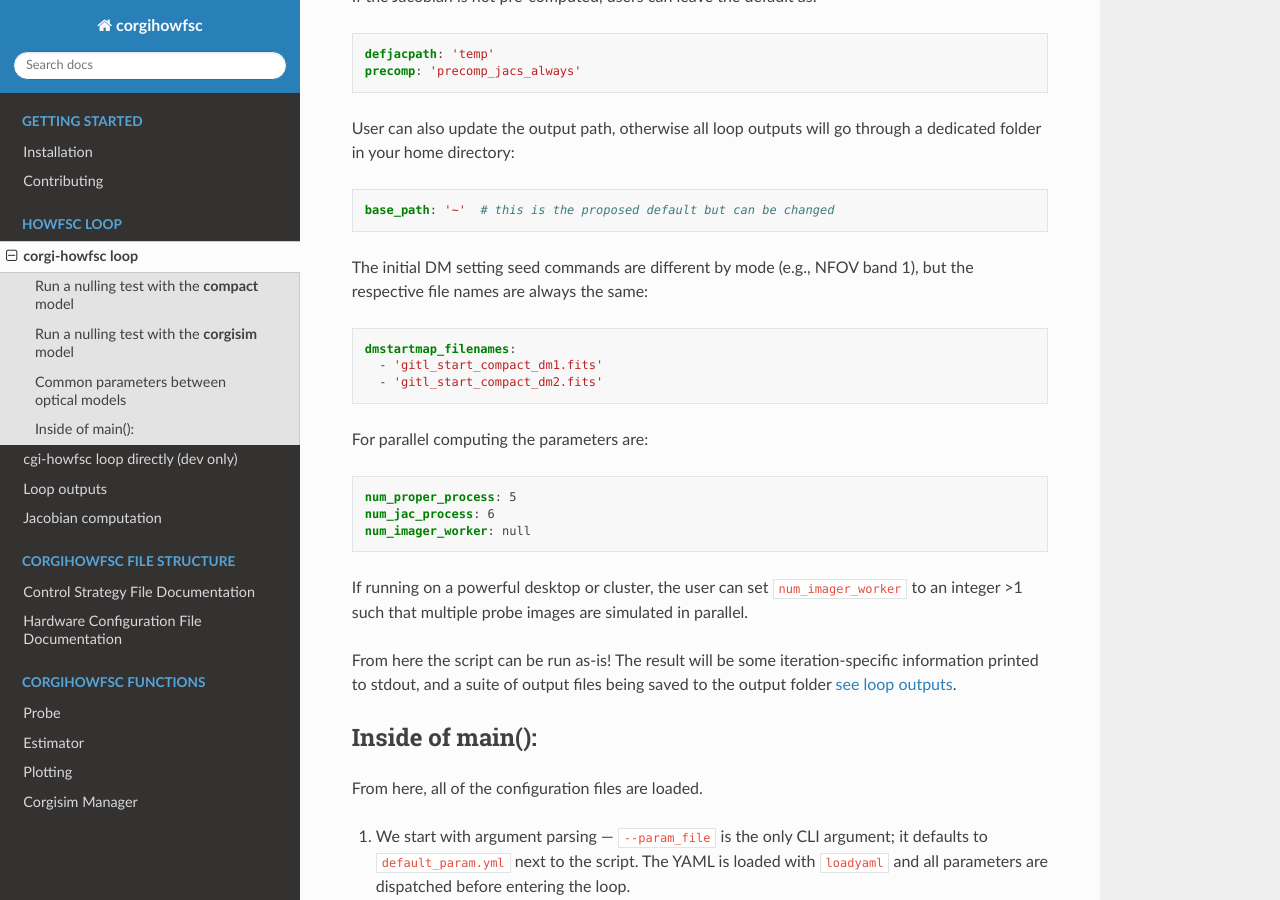
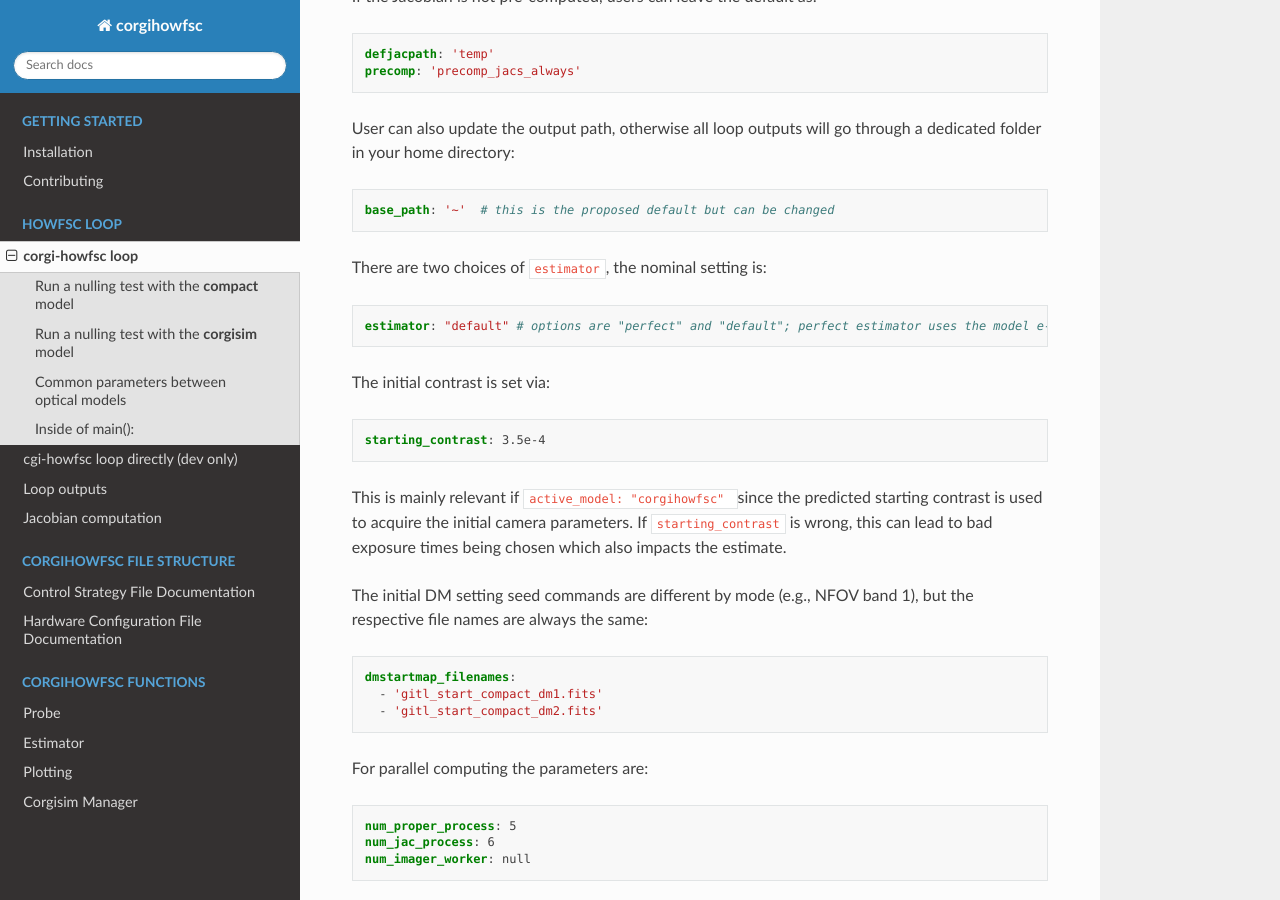
Before and after one commit to roman-corgi/corgihowfsc, a Sphinx documentation site: the page built from docs/source/gitl_corgi_howfsc.md, in a window 1280 px wide and 900 px high, scrolled down 2103 px. Built offline with Sphinx 7.4.7 and the Read the Docs theme 3.1.0, drawn with Linux system fonts in a browser that asks for light colours; some of the changed text lies outside the part shown.

Commit message:
Update gitl_corgi_howfsc.md

````diff
--- a/docs/source/gitl_corgi_howfsc.md
+++ b/docs/source/gitl_corgi_howfsc.md
@@ -77,6 +77,18 @@ User can also update the output path, otherwise all loop outputs will go through
 ```yaml
 base_path: '~'  # this is the proposed default but can be changed
 ```
+There are two choices of `estimator`, the nominal setting is:
+```yaml
+estimator: "default" # options are "perfect" and "default"; perfect estimator uses the model e-field for estimation, while default estimator uses the standard pairwise probing method
+```
+
+The initial contrast is set via:
+```yaml
+starting_contrast: 3.5e-4
+```
+This is mainly relevant if `active_model: "corgihowfsc" ` since the predicted starting contrast is used to acquire the initial camera parameters. If `starting_contrast` is wrong, this can lead to bad exposure times being chosen which also impacts the estimate.
+
+
 The initial DM setting seed commands are different by mode (e.g., NFOV band 1), but the respective file names are always the same:
 ```yaml
 dmstartmap_filenames:
@@ -115,8 +127,9 @@ hconf['star']['stellar_type'] = 'G05'
 6. Next we load the control strategy file to generate the `cstrat` object
    * This is where the probe amplitude schedule and EFC regularization schedules are defined
 7. Define the `estimator`
-8. Define the `probes` class
-9. Define `imager` class
+   * If `estimator: "perfect"` in `default_params`, we redefine `probefiles = {0: probefiles[0]}`. This reduces the number of probed images acquired to speed up the loop.
+9. Define the `probes` class
+10. Define `imager` class
 
 **Note** any `proper` keyword can be passed through `corgi_overrides` in the model section of the parameter file as long as the key used in `corgi_overrides` is the same as the key for the relevant `proper_keyword`.
 
````
